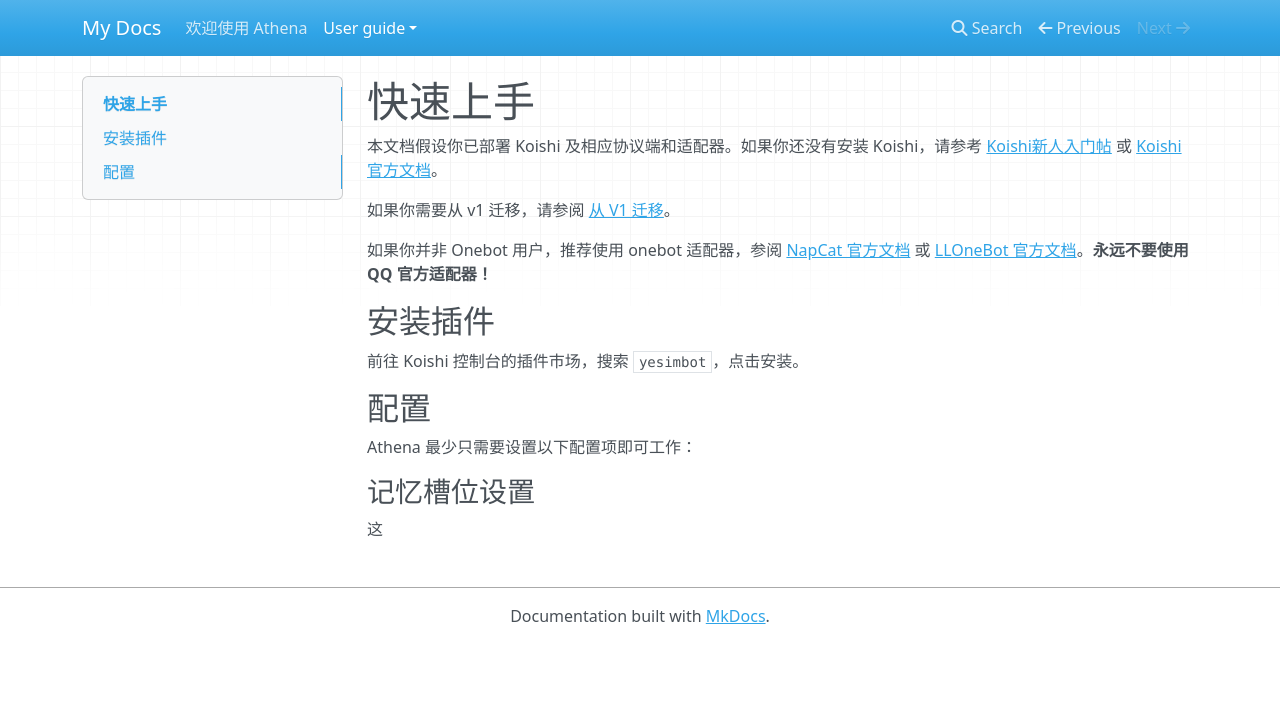
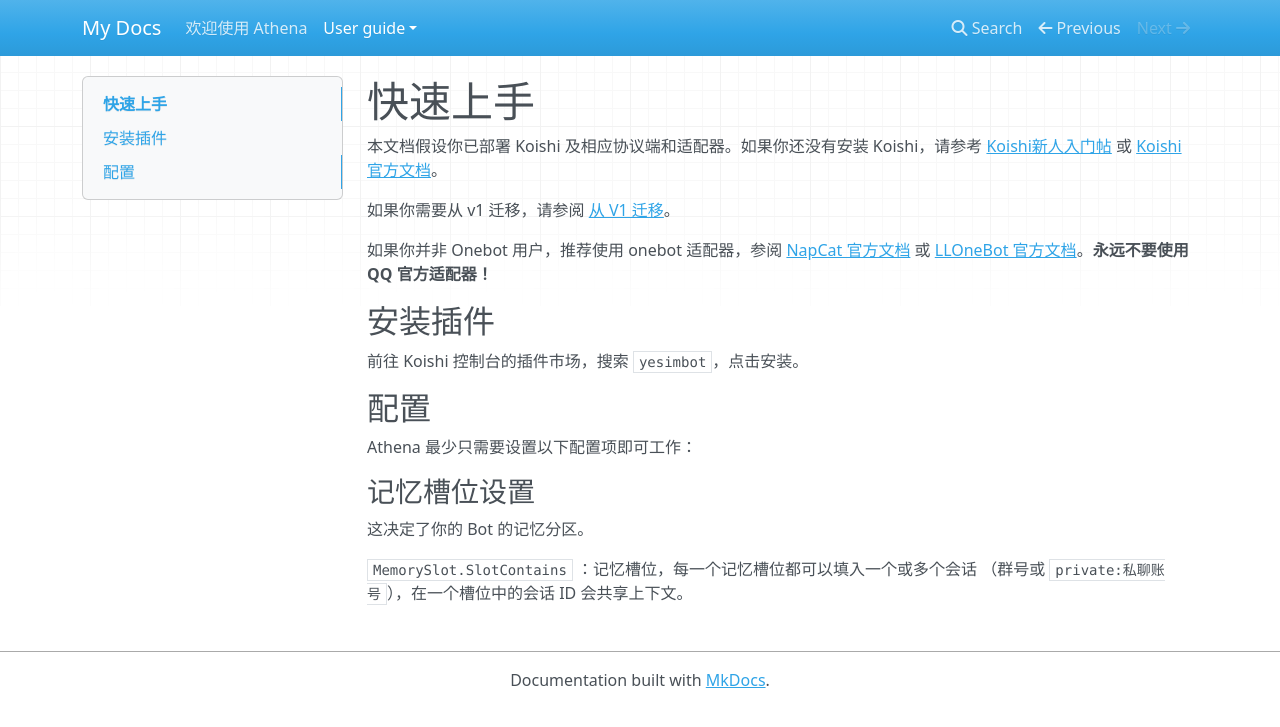
Before and after one commit to HydroGest/AthenaDocsNG, an MkDocs documentation site: the page built from docs/user-guide/getting-started.md.md, in a window 1280 px wide. Shown: the top 727 px of the page. Built offline with MkDocs 1.6.1, drawn with Linux system fonts in a browser that asks for light colours; nearby versions of some CDN libraries.

Commit message:
docs/user-guide/getting-started.md.md updated from https://stackedit.cn/

```diff
--- a/docs/user-guide/getting-started.md.md
+++ b/docs/user-guide/getting-started.md.md
@@ -17,7 +17,9 @@ Athena 最少只需要设置以下配置项即可工作：
 
 ### 记忆槽位设置
 
-这
+这决定了你的 Bot 的记忆分区。
+
+`MemorySlot.SlotContains` ：记忆槽位，每一个记忆槽位都可以填入一个或多个会话 （群号或 `private:私聊账号`），在一个槽位中的会话 ID 会共享上下文。
 <!--stackedit_data:
-eyJoaXN0b3J5IjpbMTAzMTczNzgzNF19
+eyJoaXN0b3J5IjpbLTEzMTgyNzc0MTVdfQ==
 -->
```
